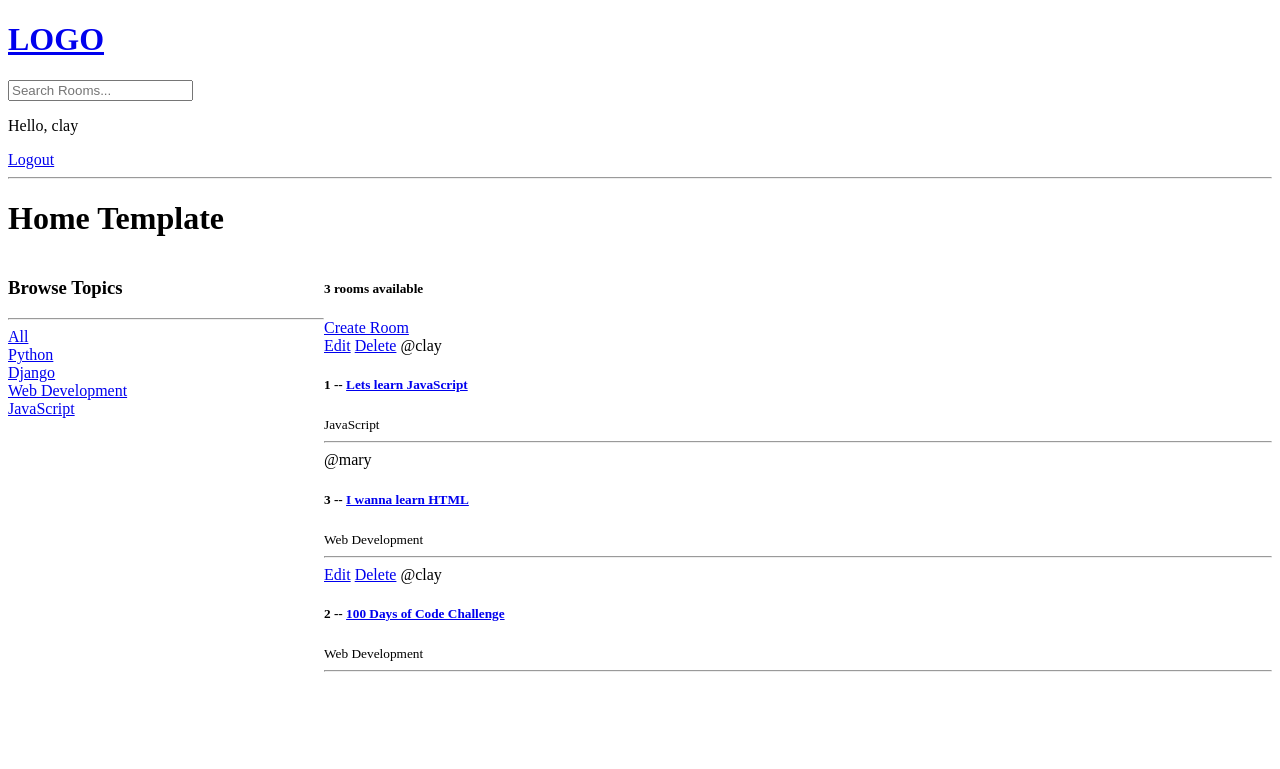
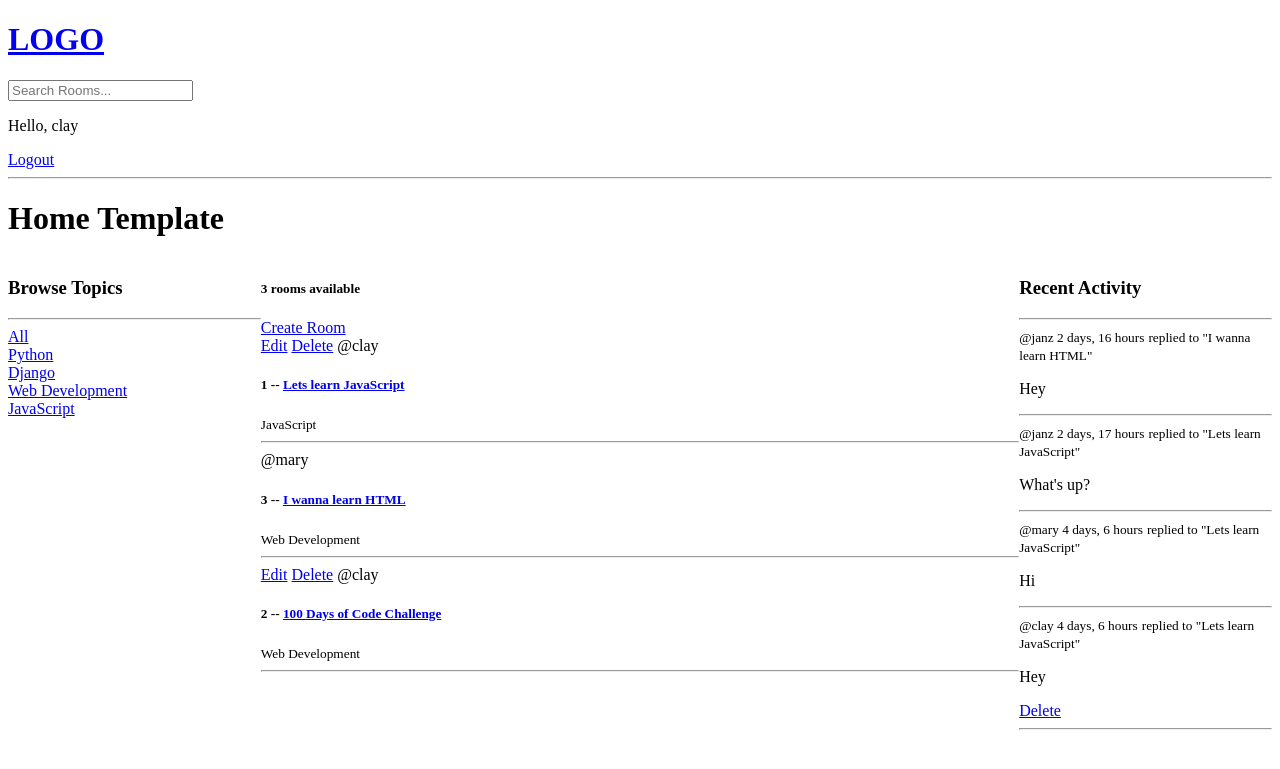
Before and after one commit to desilvaaesan/studyclay, a Django app: page / in a window 1280 px wide. Shown: the top 769 px of the page. Run offline with Django 5.2, Linux system fonts and the light colour scheme; a user stored in the database is signed in; data comes from the database, SQL or seed files in the repository; both versions use the stored data as it was after the commit.

Commit message:
Chore: add activity feed and create components for activity, feed and topics

```diff
--- /dev/null
+++ b/base/templates/base/activity_component.html
@@ -0,0 +1,14 @@
+<h3>Recent Activity</h3>
+        <hr>
+        {% for message in room_messages %}
+            <div>
+                <small>@{{message.user}} {{message.created|timesince}}</small>
+                <small>replied to "{{message.room}}"</small>
+
+                <p>{{message.body}}</p>
+                {% if request.user == message.user %}
+                <a href="{% url 'delete-message' message.id %}">Delete</a>
+                {% endif %}
+                <hr>
+            </div>
+        {% endfor %}
--- /dev/null
+++ b/base/templates/base/feed_component.html
@@ -0,0 +1,15 @@
+<div>
+    {% for room in rooms %}
+    <div>
+        {% if request.user == room.host %}
+        <a href="{% url 'update-room' room.id %}">Edit</a>
+        <a href="{% url 'delete-room' room.id %}">Delete</a>
+        {% endif %}
+        <span>@{{room.host.username}}</span>
+        <h5>{{room.id}} -- <a href="{% url 'room' room.id %}">{{room.name}}</a></h5>
+        <small>{{room.topic.name}}</small>
+        <hr>
+    </div>
+
+    {% endfor %}
+</div>
--- a/base/templates/base/home.html
+++ b/base/templates/base/home.html
@@ -8,49 +8,26 @@
 <style>
     .home-container{
         display: grid;
-        grid-template-columns: 1fr 3fr;
+        grid-template-columns: 1fr 3fr 1fr;
     }
 </style>
 
 <div class="home-container">
 
     <div>
-        <h3>Browse Topics</h3>
-        <hr>
-
-        <div>
-            <a href="{% url 'home' %}">All</a>
-        </div>
-
-        {% for topic in topics %}
-            <div>
-                <a href="{% url 'home' %}?q={{topic.name}}">{{topic.name}}</a>
-
-            </div>
-        {% endfor %}
-
+        {% include 'base/topics_component.html' %}
     </div>
 
     <div>
         <h5>{{room_count}} rooms available</h5>
         <a href="{% url 'create-room' %}"> Create Room </a>
 
-    <div>
-        {% for room in rooms %}
-            <div>
-                {% if request.user == room.host %}
-                <a href="{% url 'update-room' room.id %}">Edit</a>
-                <a href="{% url 'delete-room' room.id %}">Delete</a>
-                {% endif %}
-                <span>@{{room.host.username}}</span>
-                <h5>{{room.id}} -- <a href="{% url 'room' room.id %}">{{room.name}}</a></h5>
-                <small>{{room.topic.name}}</small>
-                <hr>
-            </div>
-        {% endfor %}
+        {% include 'base/feed_component.html' %}
+
     </div>
 
-
+    <div>
+        {% include 'base/activity_component.html' %}
     </div>
 
 
--- /dev/null
+++ b/base/templates/base/topics_component.html
@@ -0,0 +1,13 @@
+<h3>Browse Topics</h3>
+<hr>
+
+<div>
+    <a href="{% url 'home' %}">All</a>
+</div>
+
+{% for topic in topics %}
+<div>
+    <a href="{% url 'home' %}?q={{topic.name}}">{{topic.name}}</a>
+
+</div>
+{% endfor %}
--- a/base/views.py
+++ b/base/views.py
@@ -77,13 +77,16 @@ def home(request):
 
     topics = Topic.objects.all()
     room_count = rooms.count()
+    room_messages = Message.objects.filter(Q(room__topic__name__icontains=q))
 
-    context = {'rooms': rooms, 'topics': topics, 'room_count': room_count}
+
+    context = {'rooms': rooms, 'topics': topics,
+                'room_count': room_count, 'room_messages': room_messages}
     return render(request, 'base/home.html', context)
 
 def room(request, pk):
     room = Room.objects.get(id=pk)
-    room_messages = room.message_set.all().order_by('-created')
+    room_messages = room.message_set.all()
     participants =room.participants.all()
 
     if request.method == 'POST':
```
Also changed, not shown: base/migrations/0005_alter_message_options_rename_update_message_updated.py (added), db.sqlite3.
